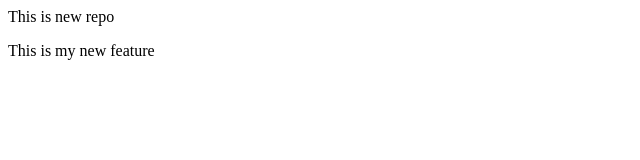
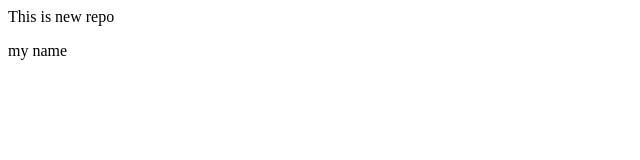
Before and after one commit to Coder-Amitesh/localrepo, a plain HTML site: page index.html in a window 1280 px wide. Shown: the full height of the page, 0-640 px from the left. Drawn offline with Linux system fonts and the light colour scheme.

Commit message:
new feature

```diff
--- a/index.html
+++ b/index.html
@@ -1,2 +1,2 @@
 <p>This is new repo</p>
-<p>This is my new feature </p>
+<p>my name </p>
```
